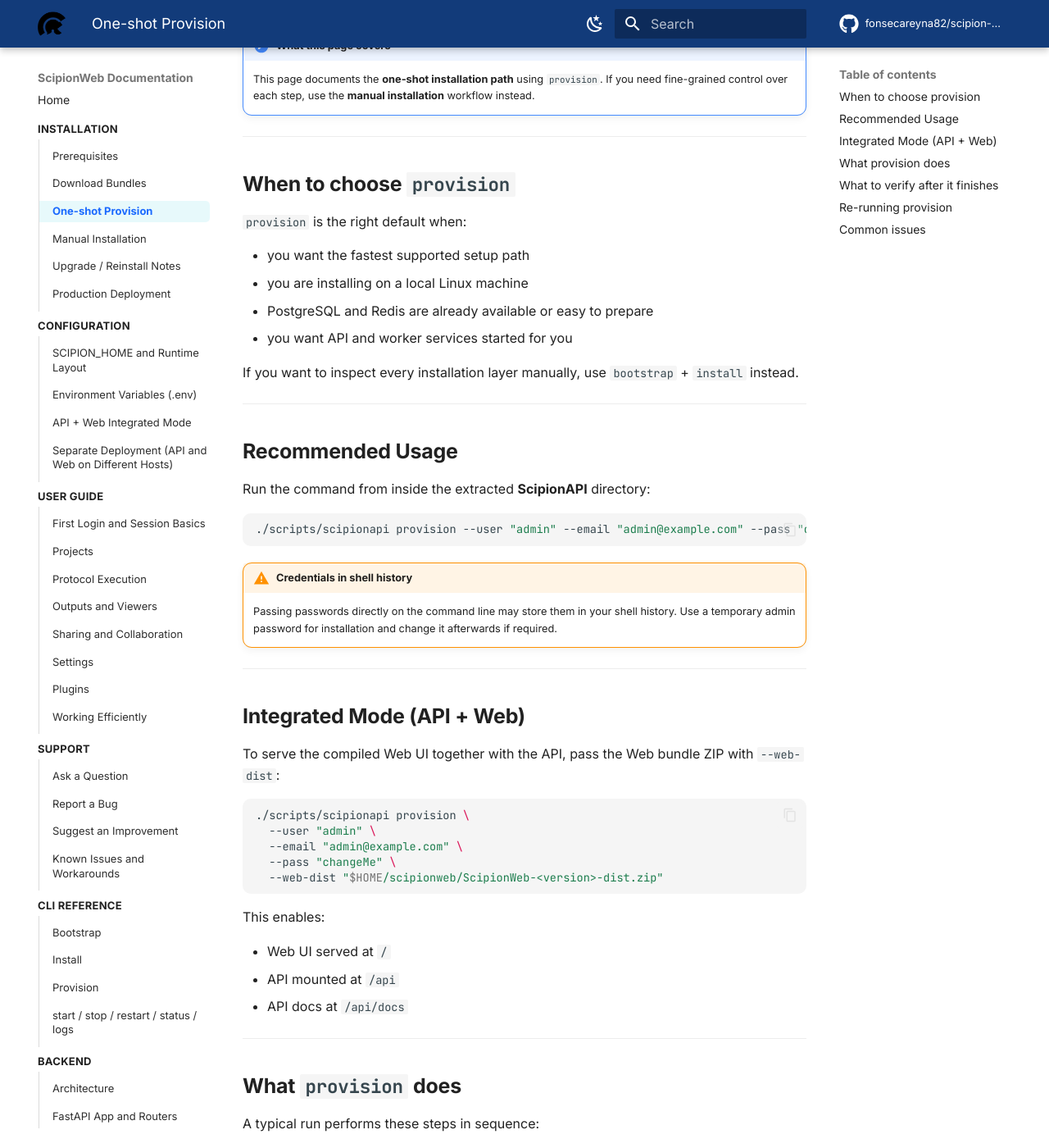
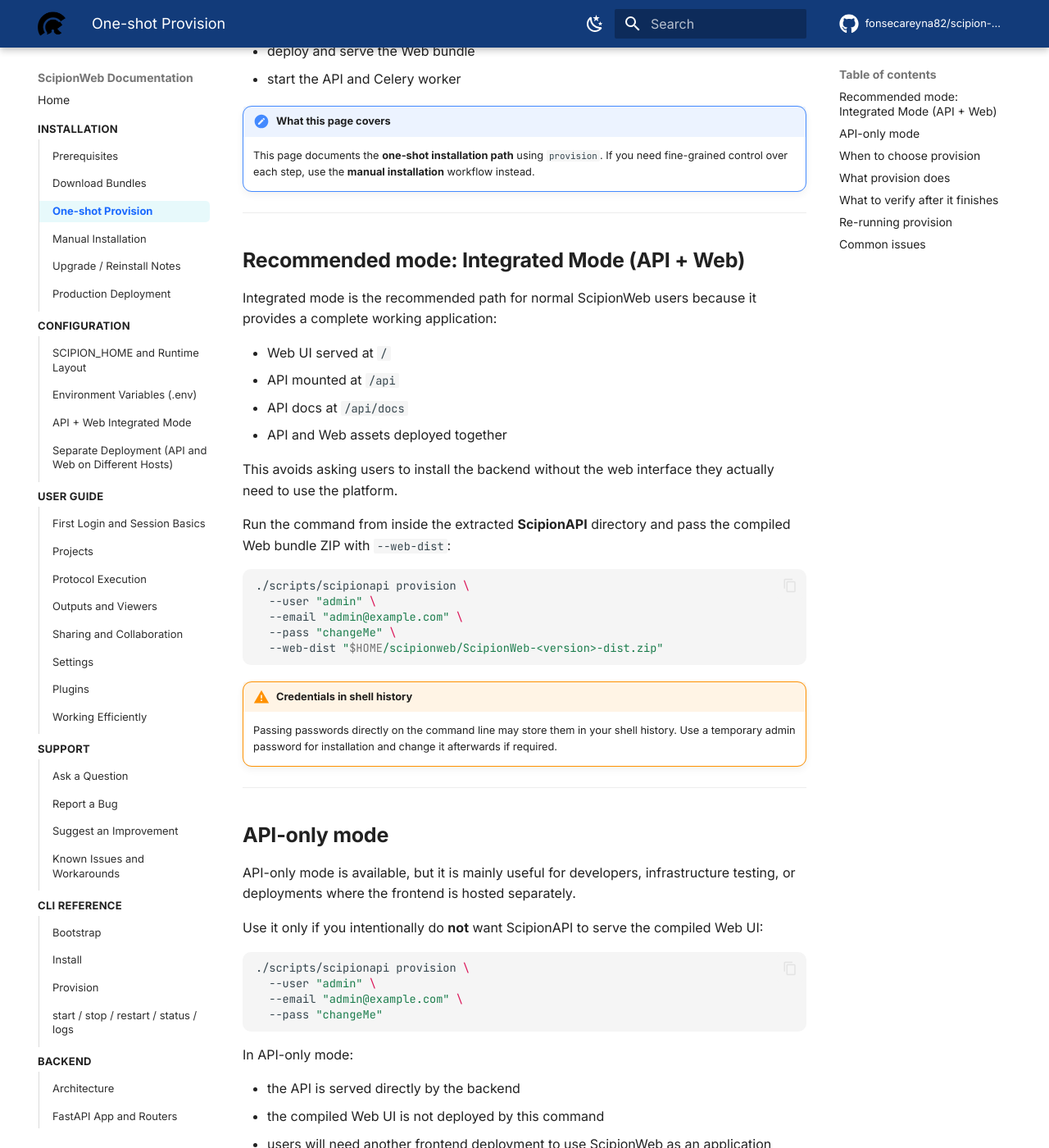
Before and after one commit to fonsecareyna82/scipion-docs, an MkDocs documentation site: the page built from docs/installation/provision.md, in a window 1280 px wide and 1400 px high, scrolled down 517 px. Shown: the whole window at 82% size. Built offline with MkDocs 1.6.1 and Material for MkDocs 9.7.7, drawn with Linux system fonts in a browser that asks for light colours; comment, search, counter and statistics services are not loaded; some of the changed text lies outside the part shown.

Commit message:
Make integrated mode the recommended provision path

````diff
--- a/docs/installation/provision.md
+++ b/docs/installation/provision.md
@@ -1,6 +1,8 @@
 # Provision (One-Shot Installation)
 
 The `provision` command performs a complete installation in a single step.
+
+For most user-facing installations, the recommended setup is **Integrated Mode (API + Web)**. In this mode, ScipionAPI serves both the REST API and the compiled ScipionWeb interface from the same runtime.
 
 It can:
 
@@ -10,11 +12,58 @@
 - create PostgreSQL role and database in common local setups
 - run Alembic migrations
 - create or update the admin user
+- deploy and serve the Web bundle
 - start the API and Celery worker
-- optionally deploy and serve the Web bundle
 
 !!! note "What this page covers"
     This page documents the **one-shot installation path** using `provision`. If you need fine-grained control over each step, use the **manual installation** workflow instead.
+
+---
+
+## Recommended mode: Integrated Mode (API + Web)
+
+Integrated mode is the recommended path for normal ScipionWeb users because it provides a complete working application:
+
+- Web UI served at `/`
+- API mounted at `/api`
+- API docs at `/api/docs`
+- API and Web assets deployed together
+
+This avoids asking users to install the backend without the web interface they actually need to use the platform.
+
+Run the command from inside the extracted **ScipionAPI** directory and pass the compiled Web bundle ZIP with `--web-dist`:
+
+```bash
+./scripts/scipionapi provision \
+  --user "admin" \
+  --email "admin@example.com" \
+  --pass "changeMe" \
+  --web-dist "$HOME/scipionweb/ScipionWeb-<version>-dist.zip"
+```
+
+!!! warning "Credentials in shell history"
+    Passing passwords directly on the command line may store them in your shell history. Use a temporary admin password for installation and change it afterwards if required.
+
+---
+
+## API-only mode
+
+API-only mode is available, but it is mainly useful for developers, infrastructure testing, or deployments where the frontend is hosted separately.
+
+Use it only if you intentionally do **not** want ScipionAPI to serve the compiled Web UI:
+
+```bash
+./scripts/scipionapi provision \
+  --user "admin" \
+  --email "admin@example.com" \
+  --pass "changeMe"
+```
+
+In API-only mode:
+
+- the API is served directly by the backend
+- the compiled Web UI is not deployed by this command
+- users will need another frontend deployment to use ScipionWeb as an application
 
 ---
 
@@ -26,47 +75,15 @@
 - you are installing on a local Linux machine
 - PostgreSQL and Redis are already available or easy to prepare
 - you want API and worker services started for you
+- you want the Web UI deployed together with the API
 
 If you want to inspect every installation layer manually, use `bootstrap` + `install` instead.
 
 ---
 
-## Recommended Usage
-
-Run the command from inside the extracted **ScipionAPI** directory:
-
-```bash
-./scripts/scipionapi provision --user "admin" --email "admin@example.com" --pass "changeMe"
-```
-
-!!! warning "Credentials in shell history"
-    Passing passwords directly on the command line may store them in your shell history. Use a temporary admin password for installation and change it afterwards if required.
-
----
-
-## Integrated Mode (API + Web)
-
-To serve the compiled Web UI together with the API, pass the Web bundle ZIP with `--web-dist`:
-
-```bash
-./scripts/scipionapi provision \
-  --user "admin" \
-  --email "admin@example.com" \
-  --pass "changeMe" \
-  --web-dist "$HOME/scipionweb/ScipionWeb-<version>-dist.zip"
-```
-
-This enables:
-
-- Web UI served at `/`
-- API mounted at `/api`
-- API docs at `/api/docs`
-
----
-
 ## What `provision` does
 
-A typical run performs these steps in sequence:
+A typical integrated-mode run performs these steps in sequence:
 
 1. prepares the Conda environment
 2. installs Python dependencies
@@ -74,7 +91,7 @@
 4. generates `.env`
 5. prepares database state and migrations
 6. creates or updates the admin user
-7. deploys the Web bundle if provided
+7. deploys the Web bundle passed with `--web-dist`
 8. starts API and Celery as detached services
 
 ---
@@ -89,7 +106,7 @@
 curl http://localhost:8080/health
 ```
 
-If you are using integrated mode, also verify that:
+For the recommended integrated mode, also verify that:
 
 - `http://localhost:8080/` loads the Web UI
 - `http://localhost:8080/api/docs` opens correctly
@@ -120,5 +137,8 @@
 !!! warning "Redis not running"
     Start Redis and retry.
 
+!!! warning "Web UI does not load after provisioning"
+    Confirm that `--web-dist` pointed to the correct `ScipionWeb-<version>-dist.zip` file and that the API was restarted after deployment.
+
 !!! warning "Port already in use"
     If port `8080` is already in use, stop the conflicting service or update your configuration before provisioning.
````
